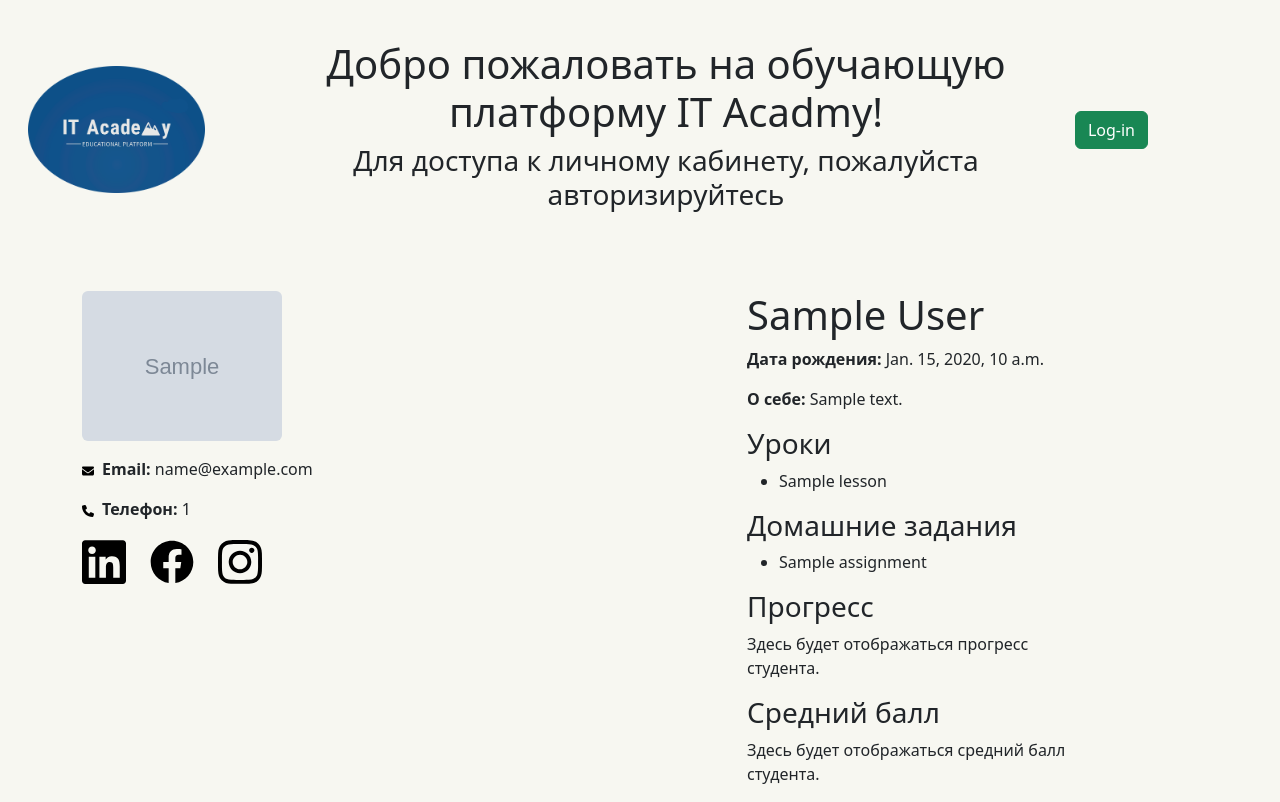
After one commit to Lettrt/LMS-system, a Django app: template profiles/templates/profiles/student_detail.html in a window 1280 px wide. The commit adds this page. Run offline with Django 4.2, Linux system fonts and the light colour scheme; the template is opened without the code that fills it: most values are stand-ins (such as "Sample title", 1, 10 or a date in 2020); grey boxes marked "Sample" are stand-in pictures.

Commit message:
profile page and urls redirects

```diff
--- a/account/templates/base.html
+++ b/account/templates/base.html
@@ -26,7 +26,7 @@
                     </div>
                     <div
                         class="col-1 d-flex align-items-center justify-content-center border border-success p-2 mb-2 rounded-4 mx-3">
-                        <a aria-current="page" href="{% url 'dashboard' %}"
+                        <a aria-current="page" href="{% url 'redirect_to_student_detail' %}"
                             class="d-flex flex-column align-items-center justify-content-center">
                             <img src="{% static 'img/profile.png' %}" alt="" class="img-fluid w-75">
                             <br>
@@ -71,12 +71,15 @@
                     </div>
                     <div
                         class="col-3 d-flex align-items-center justify-content-center border border-success p-2 mb-2 rounded-4 mx-3">
-                        <a aria-current="page" href="{% url 'dashboard' %}"
-                            class="d-flex flex-column align-items-center justify-content-center">
-                            <p>Карточка студента</p>
-                            <p>Имя:</p>
-                            <p>Фамилия:</p>
-                        </a>
+                        <div class="row">
+                            <span aria-current="page"
+                                class="d-flex flex-column align-items-center justify-content-center">
+
+                                <p><strong>Карточка студента</strong></p>
+                                <p>Имя: {{ student.first_name }}</p>
+                                <p>Фамилия: {{ student.last_name }}</p>
+                            </span>
+                        </div>
                     </div>
                 </div>
             </div>
--- a/config/urls.py
+++ b/config/urls.py
@@ -1,6 +1,8 @@
 from django.contrib import admin
 from django.urls import path, include, re_path
 from account.api.swagger import schema_view
+from django.conf import settings
+from django.conf.urls.static import static
 
 urlpatterns = [
     path('admin/', admin.site.urls),
@@ -9,3 +11,6 @@ urlpatterns = [
     path('profiles/', include('profiles.urls')),
     re_path(r'^swagger/$', schema_view.with_ui('swagger', cache_timeout=0), name='schema-swagger-ui'),
 ]
+
+if settings.DEBUG:
+    urlpatterns += static(settings.MEDIA_URL, document_root=settings.MEDIA_ROOT)
--- /dev/null
+++ b/profiles/templates/profiles/student_detail.html
@@ -0,0 +1,137 @@
+{% extends 'base.html' %}
+{% load static %}
+{% block content %}
+<div class="container mt-5">
+    <div class="row">
+        <!-- Левая колонка с фото и контактами -->
+        <div class="col-md-4">
+            <img src="{{ student.photo.url }}" alt="{{ student.first_name }}" width="200"
+                class="img-fluid rounded mb-3">
+            {% if user == object.user %}
+            <p><button type="button" class="btn btn-primary" data-bs-toggle="modal" data-bs-target="#editProfileModal">
+                    Редактировать профиль
+                </button></p>
+            {% endif %}
+            <p><strong><img src="{% static 'img/envelope-solid.svg' %}
+                " alt="email" width="20" class="pe-2">Email:</strong> {{ student.email }}</p>
+            <p><strong><img src="{% static 'img/phone-solid.svg' %}
+                " alt="phone" width="20" class="pe-2">Телефон:</strong> {{ student.phone_number }}</p>
+            <div class="d-flex align-items-center">
+                <a href="{{ student.linked_in }}" target="_blank"><img src="{% static 'img/linkedin.svg' %}
+                    " alt="LinkedIn" width="44"></a>
+                <a href="{{ student.face_book }}" target="_blank" class="mx-4"><img
+                        src="{% static 'img/facebook.svg' %}" alt="Facebook" width="44"></a>
+                <a href="{{ student.instagram }}" target="_blank"><img src="{% static 'img/instagram.svg' %}"
+                        alt="Instagram" width="44"></a>
+            </div>
+        </div>
+        <div class="col-md-3">
+        </div>
+        <!-- Правая колонка с информацией о студенте -->
+        <div class="col-md-4">
+            <h1>{{ student.first_name }} {{ student.last_name }}</h1>
+            <p><strong>Дата рождения:</strong> {{ student.date_of_bith }}</p>
+            <p><strong>О себе:</strong> {{ student.bio }}</p>
+            <!-- Уроки -->
+            <h3>Уроки</h3>
+            <ul>
+                <!-- Пример вывода уроков (зависит от вашей логики) -->
+                {% for lesson in student.lessons.all %}
+                <li>{{ lesson.title }}</li>
+                {% endfor %}
+            </ul>
+
+            <!-- Домашние задания -->
+            <h3>Домашние задания</h3>
+            <ul>
+                <!-- Пример вывода домашних заданий -->
+                {% for assignment in student.assignments.all %}
+                <li>{{ assignment.title }}</li>
+                {% endfor %}
+            </ul>
+
+            <!-- Прогресс и средний балл -->
+            <h3>Прогресс</h3>
+            <p>Здесь будет отображаться прогресс студента.</p>
+
+            <h3>Средний балл</h3>
+            <p>Здесь будет отображаться средний балл студента.</p>
+        </div>
+    </div>
+</div>
+
+<!-- MODAL WINDOW -->
+{% if user == object.user %}
+<div class="modal fade" id="editProfileModal" tabindex="-1" aria-labelledby="editProfileModalLabel" aria-hidden="true">
+    <div class="modal-dialog">
+        <div class="modal-content">
+            <div class="modal-header">
+                <h5 class="modal-title" id="editProfileModalLabel">Редактирование профиля</h5>
+                <button type="button" class="btn-close" data-bs-dismiss="modal" aria-label="Close"></button>
+            </div>
+            <form method="post" enctype="multipart/form-data" action="{% url 'edit_student_profile' object.pk %}">
+                <div class="modal-body">
+                    {% csrf_token %}
+
+                    <div class="form-group">
+                        <label for="{{ form.email.id_for_label }}">Email</label>
+                        <input type="email" class="form-control" id="{{ form.email.id_for_label }}" name="email"
+                            value="{{ student.email }}" maxlength="255" minlength="10"
+                            pattern="[a-zA-Z0-9._%+-]+@[a-zA-Z0-9.-]+\.[a-zA-Z]{2,}">
+                    </div>
+                    <div class="form-group">
+                        <label for="{{ form.date_of_bith.id_for_label }}">Дата рождения</label>
+                        <input type="date" class="form-control" id="{{ form.date_of_bith.id_for_label }}"
+                            name="date_of_bith" value="{{ student.date_of_bith|date:'Y-m-d' }}">
+                    </div>
+                    <div class="form-group">
+                        <label for="{{ form.phone_number.id_for_label }}">Телефон</label>
+                        <input type="text" class="form-control" id="{{ form.phone_number.id_for_label }}"
+                            name="phone_number" value="{{ student.phone_number }}" minlength="10" maxlength="20">
+                    </div>
+                    <br>
+                    <div class="form-group">
+                        <label for="{{ form.photo.id_for_label }}">Фото</label>
+                        {% if student.photo %}
+                        <div class="mb-2">
+                            <img src="{{ student.photo.url }}" alt="Текущее фото"
+                                style="max-width: 150px; max-height: 150px;">
+                        </div>
+                        {% endif %}
+                        <input type="file" class="form-control-file" id="{{ form.photo.id_for_label }}" name="photo">
+                    </div>
+                    <br>
+                    <div class="form-group">
+                        <label for="{{ form.bio.id_for_label }}">О себе</label>
+                        <textarea class="form-control" id="{{ form.bio.id_for_label }}" name="bio"
+                            maxlength="5000">{{ student.bio }}</textarea>
+                    </div>
+
+                    <div class="form-group">
+                        <label for="{{ form.linked_in.id_for_label }}">LinkedIn</label>
+                        <input type="url" class="form-control" id="{{ form.linked_in.id_for_label }}" name="linked_in"
+                            value="{{ student.linked_in }}">
+                    </div>
+
+                    <div class="form-group">
+                        <label for="{{ form.face_book.id_for_label }}">Facebook</label>
+                        <input type="url" class="form-control" id="{{ form.face_book.id_for_label }}" name="face_book"
+                            value="{{ student.face_book }}">
+                    </div>
+
+                    <div class="form-group">
+                        <label for="{{ form.instagram.id_for_label }}">Instagram</label>
+                        <input type="url" class="form-control" id="{{ form.instagram.id_for_label }}" name="instagram"
+                            value="{{ student.instagram }}">
+                    </div>
+                </div>
+                <div class="modal-footer">
+                    <button type="button" class="btn btn-secondary" data-bs-dismiss="modal">Закрыть</button>
+                    <button type="submit" class="btn btn-primary">Сохранить изменения</button>
+                </div>
+            </form>
+        </div>
+    </div>
+</div>
+{% endif %}
+{% endblock %}
```
Also changed, not shown: config/settings.py (+6 -2 lines), profiles/forms.py (added, +9 -0 lines), profiles/models.py (+56 -3 lines), profiles/urls.py (+5 -2 lines), profiles/views.py (+38 -2 lines), media/students/photo/Алексей_Косарев_4.png (added), media/students/photo/Алексей_Косарев_4_tGBp2uG.png (added), media/students/photo/Алексей_Косарев_None.png (added), profiles/migrations/0003_alter_manager_options_alter_student_options_and_more.py (added), profiles/migrations/0004_alter_manager_phone_number_and_more.py (added), profiles/static/img/envelope-solid.svg (added), profiles/static/img/facebook.svg (added), profiles/static/img/instagram.svg (added), profiles/static/img/linkedin.svg (added), 2 more files.
